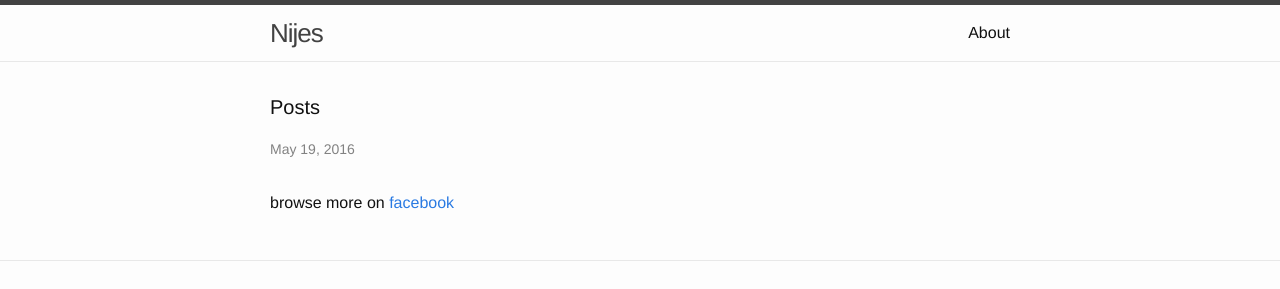
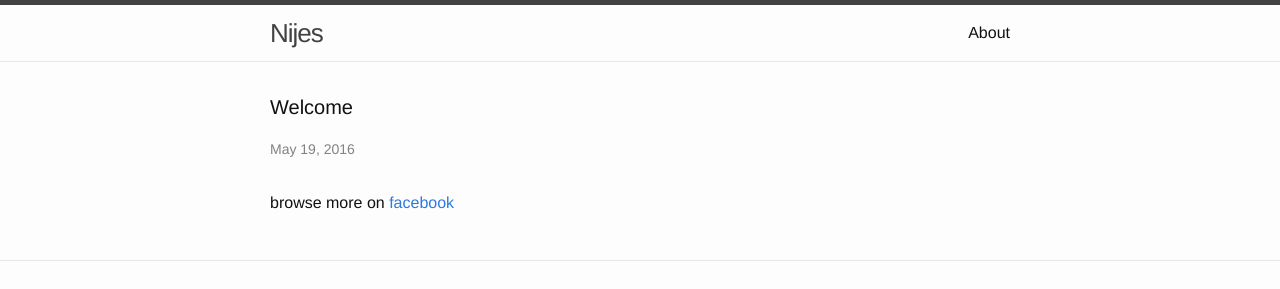
Before and after one commit to abergerb/abergerb.github.io, a Jekyll site: the page built from index.html, in a window 1280 px wide. Shown: the top 289 px of the page. Built offline with Jekyll 4.4.1, drawn with Linux system fonts in a browser that asks for light colours.

Commit message:
Update index.html

```diff
--- a/index.html
+++ b/index.html
@@ -4,7 +4,7 @@ layout: default
 
 <div class="home">
 
-  <h1 class="page-heading">Posts</h1>
+  <h1 class="page-heading">Welcome</h1>
 
   <ul class="post-list">
     {% for post in site.posts %}
```
